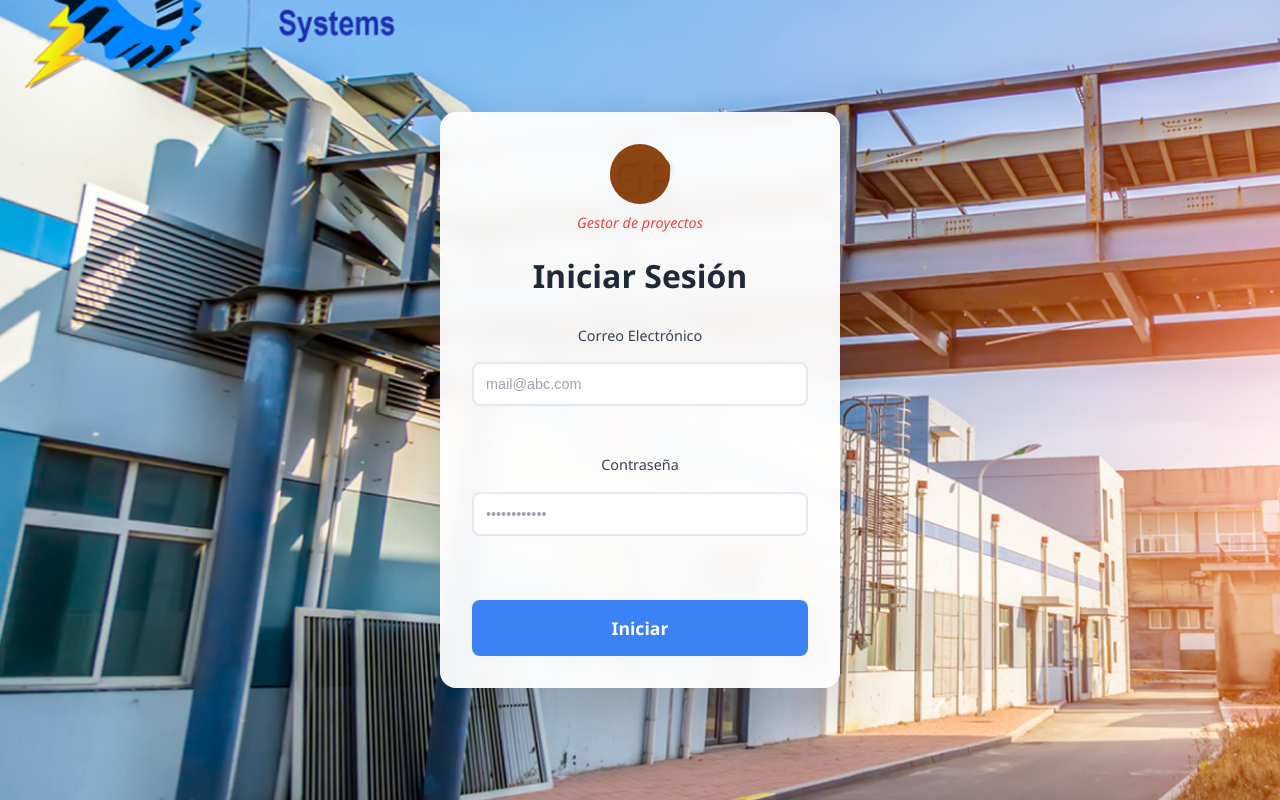
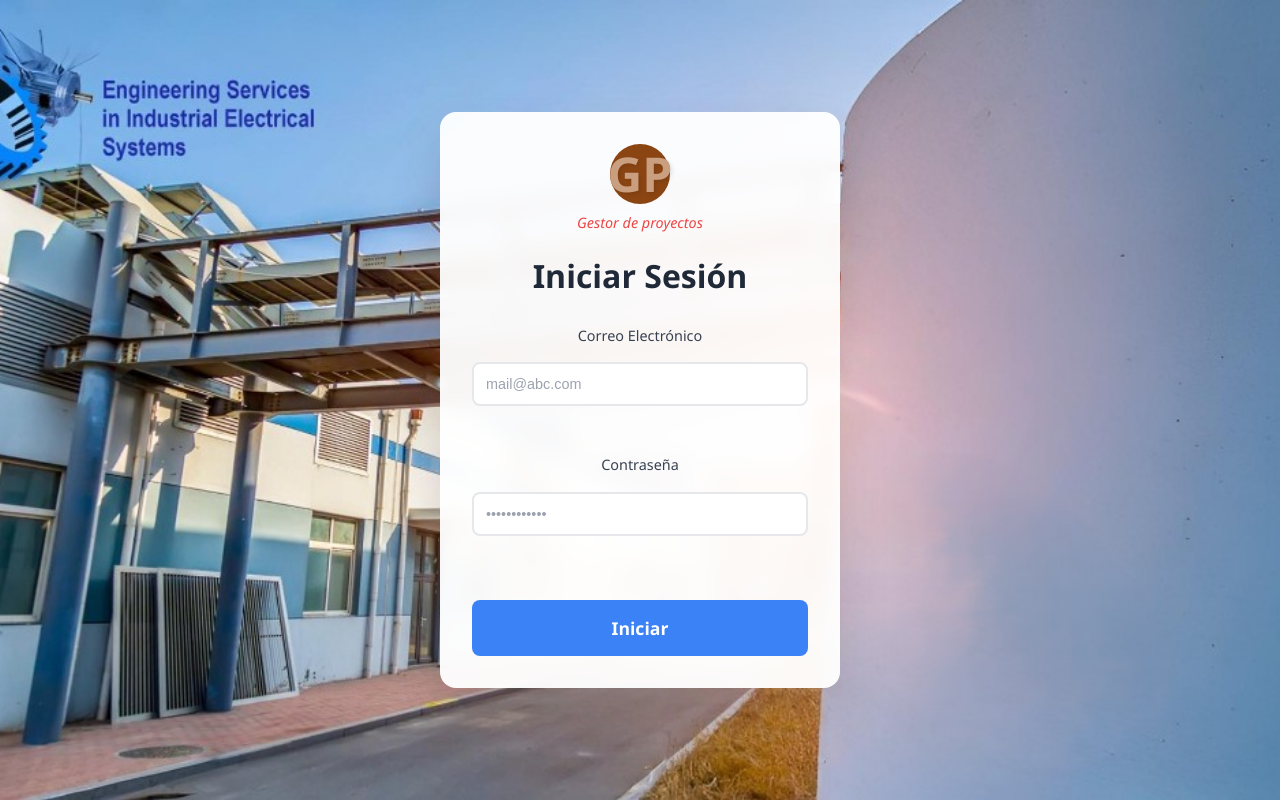
Before and after one commit to ProEve225/GestorProyectos_Front, a React (Vite) app: page / in a window 1280 px wide. Built offline with nearby package versions, Linux system fonts and the light colour scheme.

Commit message:
cambio imagen de fondo

```diff
--- a/src/CSS/login.css
+++ b/src/CSS/login.css
@@ -14,7 +14,7 @@ body {
 .login-container {
   height: 100vh;
   width: 100vw;
-  background: url('../assets/portada.png') center center / cover no-repeat;
+  background: url('../assets/portada2.jpg') center center / cover no-repeat;
   display: flex;
   justify-content: center;
   align-items: center;
@@ -63,7 +63,7 @@ body {
 .gp-text {
   font-size: 3rem;
   font-weight: bold;
-  color: #8b4513;
+  color: #c99f80;
   text-shadow: 2px 2px 4px rgba(0, 0, 0, 0.1);
   display: block;
 }
```
Also changed, not shown: src/assets/portada2.jpg (added).
